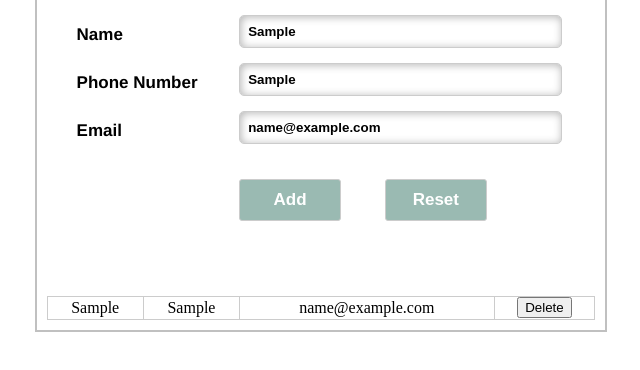
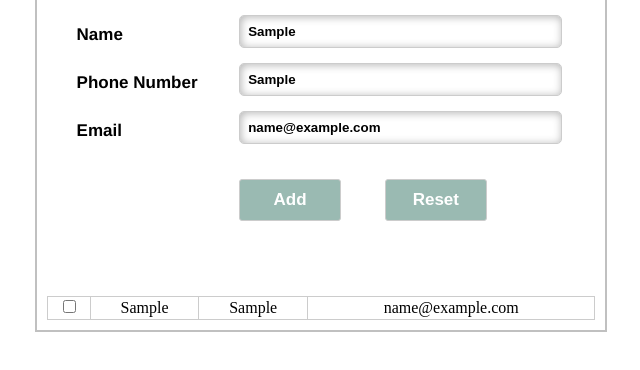
Before and after one commit to Sudha533/AddressBook, a plain HTML site: page index.html in a window 1280 px wide. Both pictures are taken after typing "Sample", "Sample", "name@example.com" into the empty fields and a click on the button "Add". Shown: the part 72-442 px from the top of the page, without its empty margins (319-959 px from the left). Drawn offline with Linux system fonts and the light colour scheme.

Commit message:
Added checkbox to the table

```diff
--- a/script.js
+++ b/script.js
@@ -34,25 +34,22 @@ window.onload = function(){
 	}
 
 function createRow(tr, n, addressBookData){
-		var td=document.createElement("td");
-		var td1=document.createElement("td");
+		var td1 = document.createElement("input");
+        td1.type = 'checkbox';
 		var td2=document.createElement("td");
-		var td3=document.createElement("button");
-		td.innerHTML = addressBookData[n].name;
-		td1.innerHTML = addressBookData[n].phone;
-		td2.innerHTML = addressBookData[n].email;
-		td3.innerHTML = "Delete";
+		var td3=document.createElement("td");
+		var td4=document.createElement("td");
+		td2.innerHTML = addressBookData[n].name;
+		td3.innerHTML = addressBookData[n].phone;
+		td4.innerHTML = addressBookData[n].email;
 
-		tr.appendChild(td);
+
 		tr.appendChild(td1);
 		tr.appendChild(td2);
 		tr.appendChild(td3);
+		tr.appendChild(td4);
 		document.getElementById('address-book').appendChild(tr);
-		td3.addEventListener("click", function(){
-			document.getElementById('address-book').deleteRow(this);
-			addressBookData.splice(this);
-			localStorage['addbook'] = JSON.stringify(addressBookData);
-		});
+
 	}
 
 	function showAddressBook(){
```
Also changed, not shown: index.html (+1 -1 lines).
